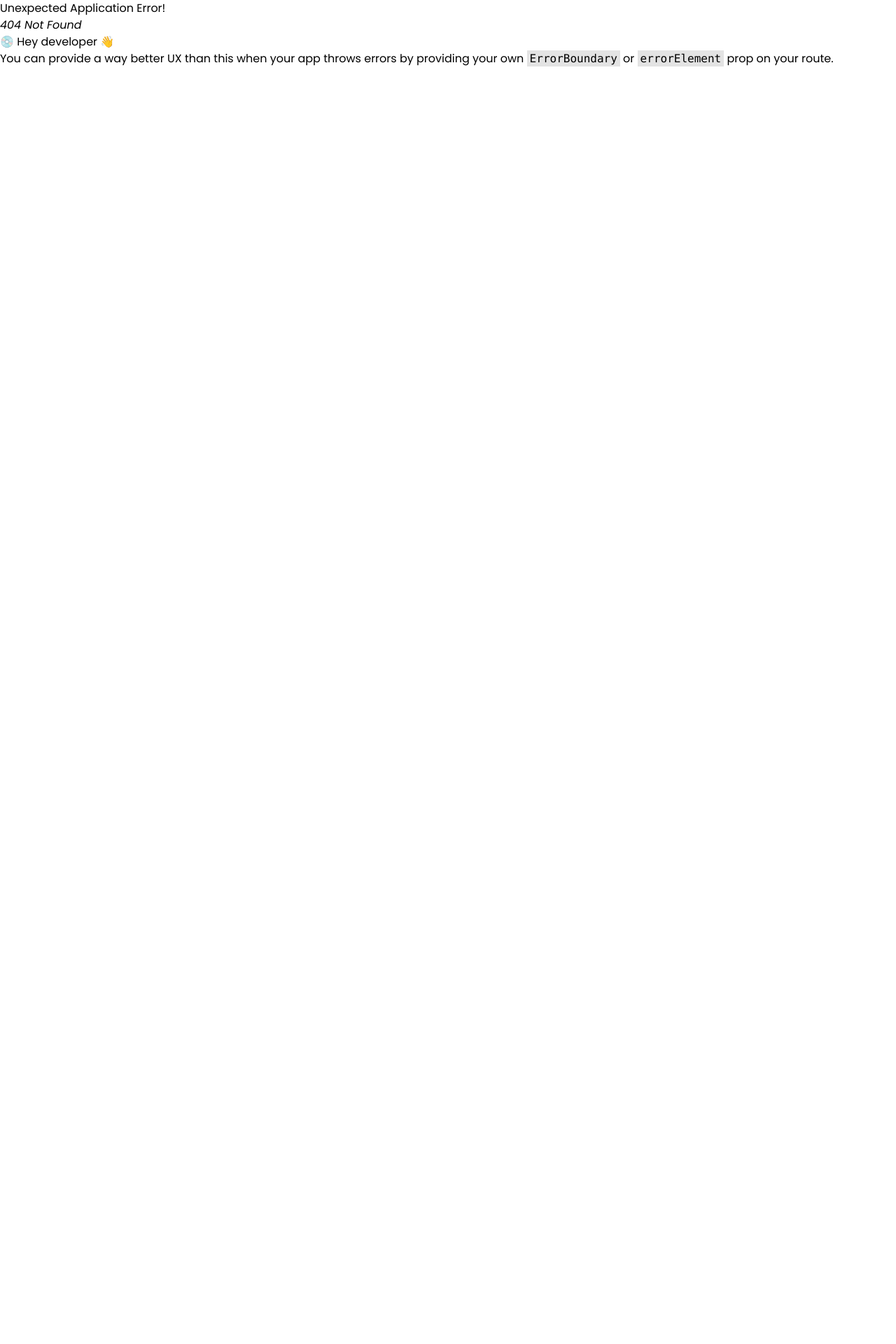
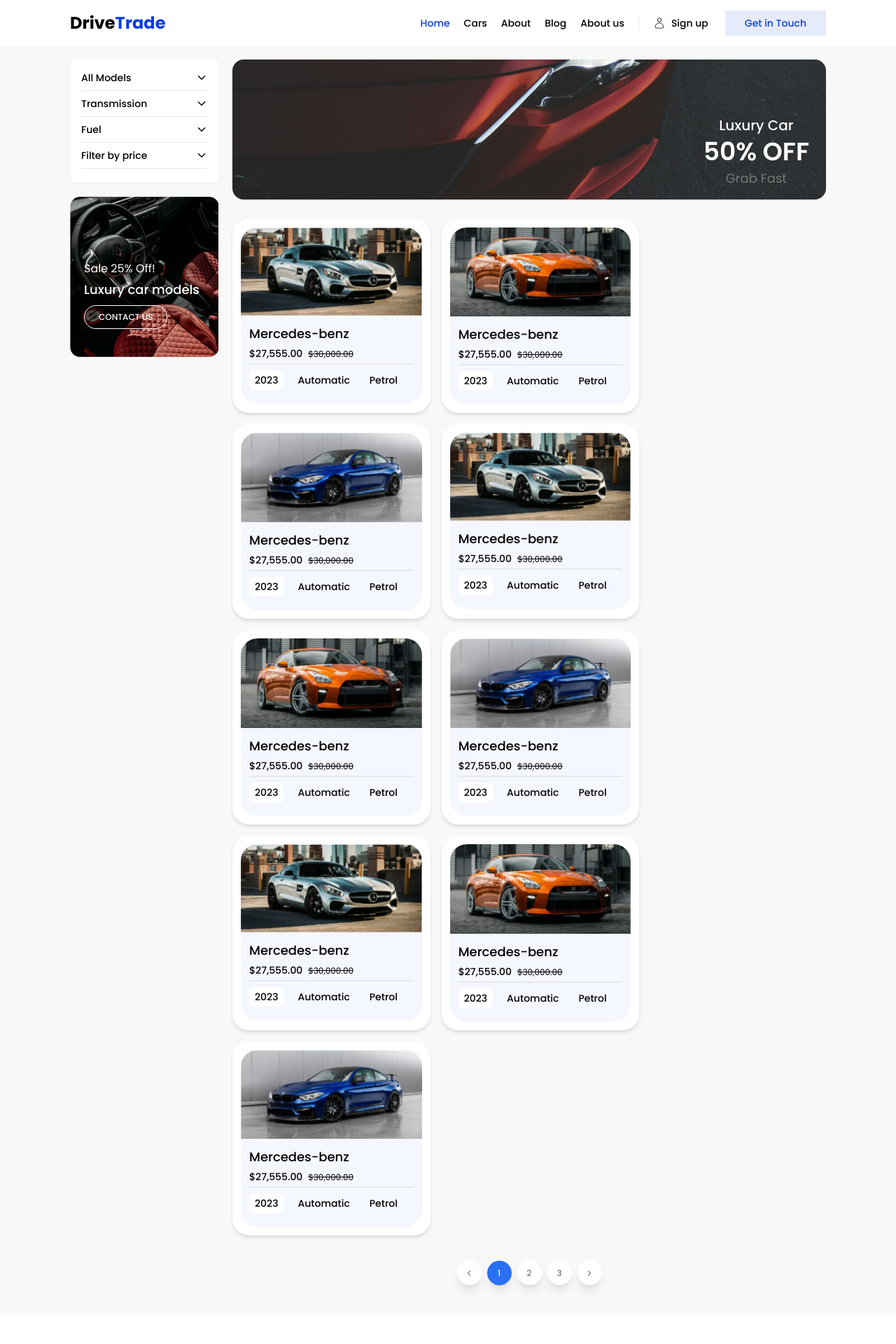
Before and after one commit to afsal-p-u/drive-trade, a React (Vite) app in the folder user/: page /search in a window 1280 px wide. Before the commit this address had no page. Shown: the top 1920 px of the page at 70% size. Before the commit the page ends 800 px from the top, so only its background shows below. Built offline with nearby package versions, Linux system fonts and the light colour scheme.

Commit message:
afsal - layout added v1

```diff
--- a/user/src/components/Navbar.tsx
+++ b/user/src/components/Navbar.tsx
@@ -1,4 +1,5 @@
 import { CiUser } from "react-icons/ci";
+import { Link } from "react-router-dom";
 
 const Navbar = () => {
   return (
@@ -6,14 +7,20 @@
       <div className="h-[65px] flex justify-between items-center">
         <div className="">
           <h1 className="text-2xl font-bold">
-            Drive<span className="text-secondary">Trade</span>
+            <Link to="/">
+              Drive<span className="text-secondary">Trade</span>
+            </Link>
           </h1>
         </div>
 
         <div className="flex items-center gap-5">
           <ul className="flex gap-5 text-sm">
-            <NavItem name="Home" active={true} />
-            <NavItem name="Cars" />
+            <Link to="/">
+              <NavItem name="Home" active={true} />
+            </Link>
+            <Link to="/search">
+              <NavItem name="Cars" />
+            </Link>
             <NavItem name="About" />
             <NavItem name="Blog" />
             <NavItem name="About us" />
--- a/user/src/components/searching/PaginationButton.tsx
+++ b/user/src/components/searching/PaginationButton.tsx
@@ -1,8 +1,8 @@
 const PaginationButton = ({ number, icon: Icon, styles }: any) => {
   return (
     <div
-      className={`w-[35px] h-[35px] shadow-lg rounded-full text-light_gray bg-primary flex items-center
-        justify-center text-xs cursor-pointer font-medium ${styles}`}
+      className={`w-[35px] h-[35px] shadow-lg rounded-full flex items-center
+        justify-center text-xs cursor-pointer font-medium ${styles ? styles : 'text-light_gray bg-primary'}`}
     >
         {Icon  ? (
             <Icon />
--- /dev/null
+++ b/user/src/layouts/_layout.tsx
@@ -0,0 +1,14 @@
+import { Footer, Navbar } from '../components'
+import { Outlet } from 'react-router-dom'
+
+const Layout = () => {
+  return (
+    <>
+        <Navbar />
+        <Outlet />
+        <Footer />
+    </>
+  )
+}
+
+export default Layout
--- /dev/null
+++ b/user/src/pages/Home.tsx
@@ -0,0 +1,9 @@
+const Home = () => {
+  return (
+    <div>
+
+    </div>
+  )
+}
+
+export default Home
--- a/user/src/pages/LandingPage.tsx
+++ b/user/src/pages/LandingPage.tsx
@@ -11,7 +11,6 @@
   SmallTouchBar,
   UsedCarCardLanding,
 } from "../components/landing-page";
-import { Footer, Navbar } from "../components";
 import {
   brand1,
   brand2,
@@ -28,8 +27,6 @@
 const Home = () => {
   return (
     <>
-      <Navbar />
-
       <div className="bg-light_primary pl-[100px] h-[85vh] w-full flex  items-center gap-5">
         <div className="basis-3/5">
           <p className="text-black font-medium text-sm mb-1">DriveTrade</p>
@@ -216,8 +213,6 @@
           </div>
         </div>
       </div>
-
-      <Footer />
     </>
   );
 };
--- a/user/src/pages/Searching.tsx
+++ b/user/src/pages/Searching.tsx
@@ -1,14 +1,11 @@
 import { IoIosArrowBack } from "react-icons/io";
 import { IoIosArrowForward } from "react-icons/io";
-import { Footer, Navbar } from "../components";
 import { FilterSearch, PaginationButton, VehicleCard } from "../components/searching";
 import { carCard1, carCard2, carCard3, mainBanner, sideBanner } from "../assets/searching";
 
 const Searching = () => {
   return (
     <>
-      <Navbar />
-
       <div className="px-[100px] flex gap-5 justify-between items-start bg-light_primary py-[20px]">
         <div className="basis-1/5">
           <div className="bg-primary rounded-md shadow-sm pt-2 pb-5 px-4">
@@ -86,8 +83,6 @@
           </div>
         </div>
       </div>
-
-      <Footer />
     </>
   );
 };
--- a/user/src/pages/index.ts
+++ b/user/src/pages/index.ts
@@ -1,2 +1,3 @@
 export { default as LandingPage } from './LandingPage'
 export { default as Searching } from './Searching'
+export { default as Home } from './Home'
```
Also changed, not shown: user/src/routes/router.tsx (+12 -1 lines).
